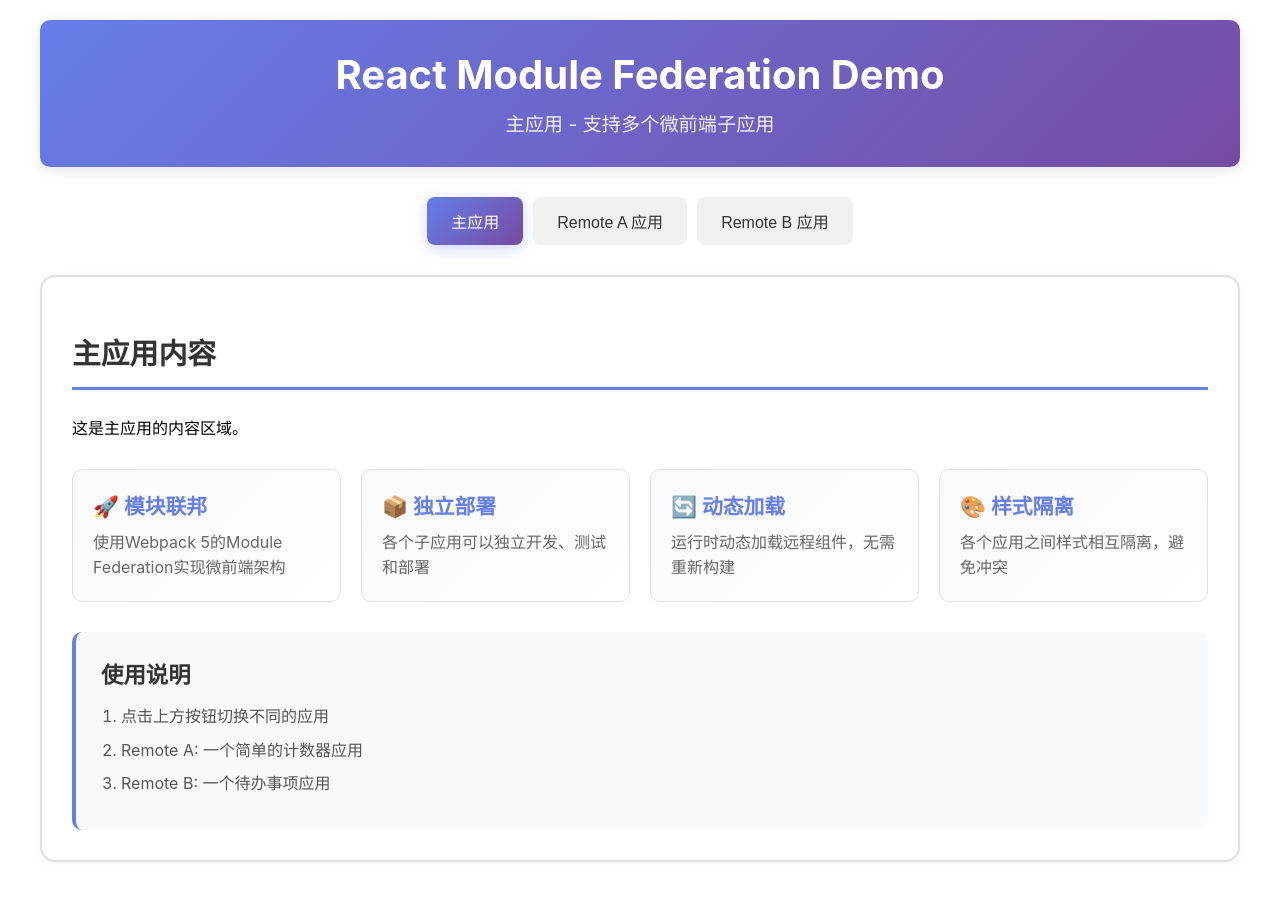
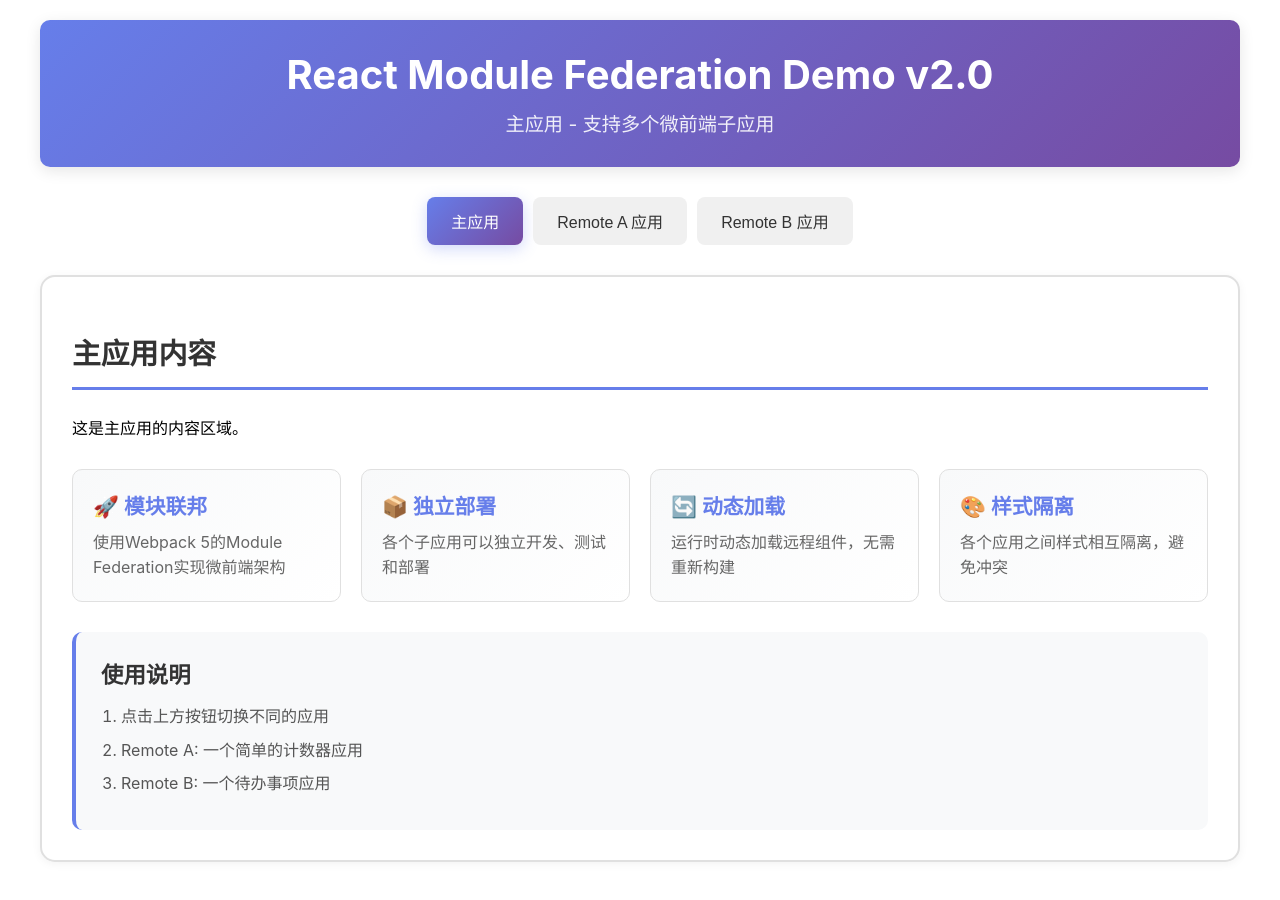
Before and after one commit to richlau007/react-module-federation-demo, a React app in the folder main-app/: page / in a window 1280 px wide. Shown: the top 900 px of the page. Built offline with nearby package versions, Linux system fonts and the light colour scheme.

Commit message:
Update: Version bump to trigger deployment

```diff
--- a/main-app/src/App.js
+++ b/main-app/src/App.js
@@ -30,7 +30,7 @@
   return (
     <div className="container">
       <header className="header">
-        <h1>React Module Federation Demo</h1>
+        <h1>React Module Federation Demo v2.0</h1>
         <p>主应用 - 支持多个微前端子应用</p>
       </header>
 
```
